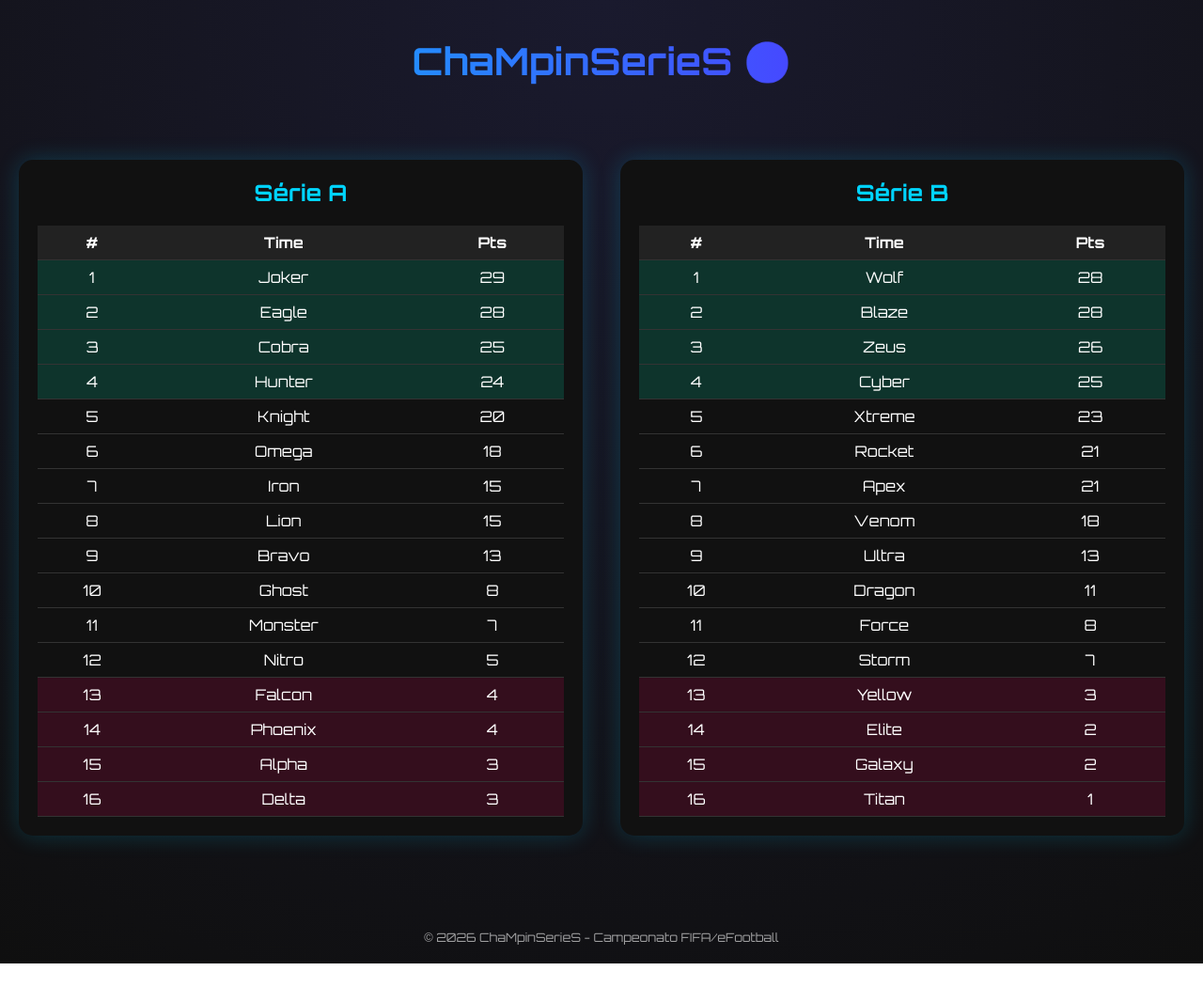
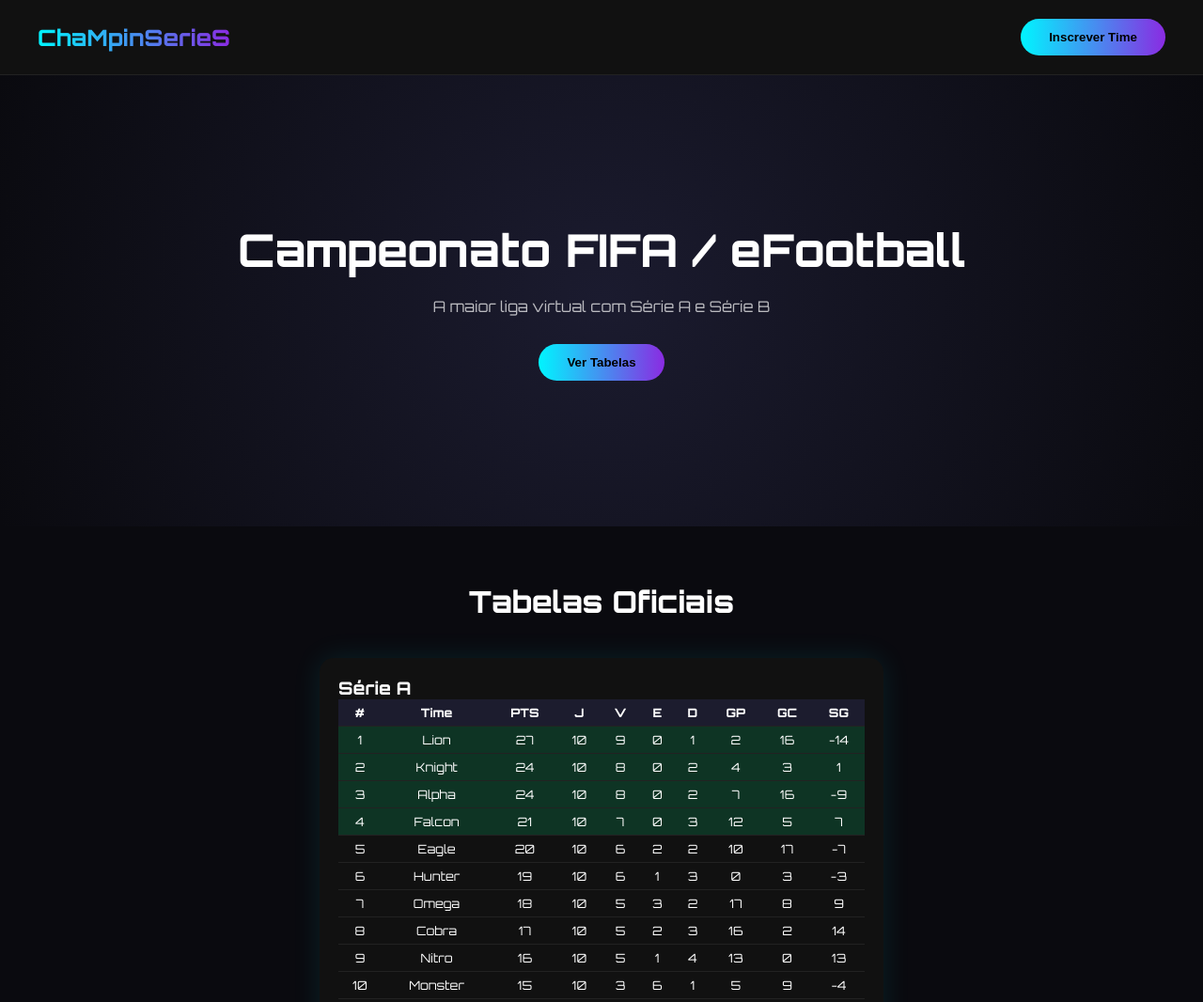
Before and after one commit to thyagodacruz1-max/ChaMpinSerieS, a plain HTML site: page index.html in a window 1280 px wide. Shown: the top 1066 px of the page at 94% size. Before the commit the page ends 1025 px from the top, so only its background shows below. Drawn offline with Linux system fonts and the light colour scheme.

Commit message:
Update index.html

```diff
--- a/index.html
+++ b/index.html
@@ -3,35 +3,88 @@
 <head>
 <meta charset="UTF-8">
 <meta name="viewport" content="width=device-width, initial-scale=1.0">
-<title>ChaMpinSerieS</title>
-
-<link href="https://fonts.googleapis.com/css2?family=Orbitron:wght@400;700&display=swap" rel="stylesheet">
+<title>ChaMpinSerieS | Campeonato FIFA / eFootball</title>
+<link href="https://fonts.googleapis.com/css2?family=Orbitron:wght@400;600;800&display=swap" rel="stylesheet">
 
 <style>
 *{margin:0;padding:0;box-sizing:border-box}
 
 body{
     font-family:'Orbitron',sans-serif;
-    background: radial-gradient(circle at top,#1a1a2e,#0f0f0f);
+    background:#0a0a0f;
     color:white;
+    overflow-x:hidden;
 }
 
 header{
-    text-align:center;
-    padding:40px;
-    font-size:2.5rem;
-    font-weight:700;
-    background:linear-gradient(90deg,#00d4ff,#6a00ff);
+    padding:20px 40px;
+    display:flex;
+    justify-content:space-between;
+    align-items:center;
+    background:#111;
+    border-bottom:1px solid #222;
+}
+
+.logo{
+    font-size:1.5rem;
+    font-weight:800;
+    background:linear-gradient(90deg,#00f5ff,#8a2be2);
     -webkit-background-clip:text;
     color:transparent;
 }
 
-.container{
+.hero{
+    height:60vh;
+    display:flex;
+    flex-direction:column;
+    justify-content:center;
+    align-items:center;
+    text-align:center;
+    background:radial-gradient(circle at center,#1b1b2f,#0a0a0f);
+}
+
+.hero h1{
+    font-size:3rem;
+    margin-bottom:20px;
+}
+
+.hero p{
+    opacity:0.7;
+    margin-bottom:30px;
+}
+
+.btn{
+    padding:12px 30px;
+    background:linear-gradient(90deg,#00f5ff,#8a2be2);
+    border:none;
+    border-radius:30px;
+    cursor:pointer;
+    font-weight:600;
+    transition:0.3s;
+}
+
+.btn:hover{
+    transform:scale(1.05);
+    box-shadow:0 0 20px #00f5ff;
+}
+
+.section{
+    padding:60px 20px;
+    max-width:1200px;
+    margin:auto;
+}
+
+.section h2{
+    text-align:center;
+    margin-bottom:40px;
+    font-size:2rem;
+}
+
+.tables{
     display:flex;
     flex-wrap:wrap;
+    gap:40px;
     justify-content:center;
-    gap:40px;
-    padding:40px 20px;
 }
 
 .card{
@@ -40,65 +93,74 @@ header{
     border-radius:15px;
     width:100%;
     max-width:600px;
-    box-shadow:0 0 25px rgba(0,212,255,0.2);
-}
-
-h2{
-    text-align:center;
-    margin-bottom:20px;
-    color:#00d4ff;
+    box-shadow:0 0 30px rgba(0,245,255,0.1);
 }
 
 table{
     width:100%;
     border-collapse:collapse;
+    font-size:0.8rem;
 }
 
 th,td{
-    padding:8px;
+    padding:6px;
     text-align:center;
-    border-bottom:1px solid #333;
+    border-bottom:1px solid #222;
 }
 
 th{
-    background:#222;
+    background:#1c1c2e;
 }
 
 tr:hover{
-    background:#1f1f3a;
+    background:#1a1a35;
 }
 
-.top{
-    background:rgba(0,255,200,0.15);
+.g4{
+    background:rgba(0,255,150,0.15);
 }
 
-.rebaixado{
+.zr{
     background:rgba(255,0,100,0.15);
 }
 
 footer{
     text-align:center;
-    padding:20px;
-    margin-top:40px;
-    font-size:0.8rem;
+    padding:30px;
+    border-top:1px solid #222;
+    margin-top:60px;
     opacity:0.6;
+}
+
+@media(max-width:768px){
+    .hero h1{font-size:2rem}
 }
 </style>
 </head>
 
 <body>
 
-<header>ChaMpinSerieS ⚽</header>
+<header>
+<div class="logo">ChaMpinSerieS</div>
+<button class="btn">Inscrever Time</button>
+</header>
 
-<div class="container">
+<section class="hero">
+<h1>Campeonato FIFA / eFootball</h1>
+<p>A maior liga virtual com Série A e Série B</p>
+<button class="btn">Ver Tabelas</button>
+</section>
+
+<section class="section">
+<h2>Tabelas Oficiais</h2>
+<div class="tables">
+
 <div class="card">
-        <h2>Série A</h2>
+<h3>Série A</h3>
 <table id="serieA">
 <thead>
 <tr>
-                    <th>#</th>
-                    <th>Time</th>
-                    <th>Pts</th>
+<th>#</th><th>Time</th><th>PTS</th><th>J</th><th>V</th><th>E</th><th>D</th><th>GP</th><th>GC</th><th>SG</th>
 </tr>
 </thead>
 <tbody></tbody>
@@ -106,63 +168,69 @@ footer{
 </div>
 
 <div class="card">
-        <h2>Série B</h2>
+<h3>Série B</h3>
 <table id="serieB">
 <thead>
 <tr>
-                    <th>#</th>
-                    <th>Time</th>
-                    <th>Pts</th>
+<th>#</th><th>Time</th><th>PTS</th><th>J</th><th>V</th><th>E</th><th>D</th><th>GP</th><th>GC</th><th>SG</th>
 </tr>
 </thead>
 <tbody></tbody>
 </table>
 </div>
+
 </div>
+</section>
 
 <footer>
-© 2026 ChaMpinSerieS - Campeonato FIFA/eFootball
+© 2026 ChaMpinSerieS - Todos os direitos reservados
 </footer>
 
 <script>
-const serieA = [
-"Alpha","Bravo","Cobra","Delta",
-"Eagle","Falcon","Ghost","Hunter",
-"Iron","Joker","Knight","Lion",
-"Monster","Nitro","Omega","Phoenix"
-];
+const timesA = ["Alpha","Bravo","Cobra","Delta","Eagle","Falcon","Ghost","Hunter","Iron","Joker","Knight","Lion","Monster","Nitro","Omega","Phoenix"];
+const timesB = ["Rocket","Storm","Titan","Ultra","Venom","Wolf","Xtreme","Yellow","Zeus","Apex","Blaze","Cyber","Dragon","Elite","Force","Galaxy"];
 
-const serieB = [
-"Rocket","Storm","Titan","Ultra",
-"Venom","Wolf","Xtreme","Yellow",
-"Zeus","Apex","Blaze","Cyber",
-"Dragon","Elite","Force","Galaxy"
-];
+function gerarDados(nome){
+let j=10;
+let v=Math.floor(Math.random()*j);
+let e=Math.floor(Math.random()*(j-v));
+let d=j-v-e;
+let gp=Math.floor(Math.random()*20);
+let gc=Math.floor(Math.random()*20);
+let sg=gp-gc;
+let pts=(v*3)+e;
+return {nome,pts,j,v,e,d,gp,gc,sg};
+}
 
-function gerarTabela(times, id){
-    const tbody=document.querySelector(`#${id} tbody`);
-    let dados=times.map(t=>({
-        nome:t,
-        pontos:Math.floor(Math.random()*30)
-    }));
-    dados.sort((a,b)=>b.pontos-a.pontos);
+function gerarTabela(lista,id){
+let dados=lista.map(t=>gerarDados(t));
+dados.sort((a,b)=>b.pts-a.pts || b.sg-a.sg);
 
-    dados.forEach((time,i)=>{
-        const tr=document.createElement("tr");
-        if(i<4)tr.classList.add("top");
-        if(i>=12)tr.classList.add("rebaixado");
+let tbody=document.querySelector(`#${id} tbody`);
+
+dados.forEach((t,i)=>{
+let tr=document.createElement("tr");
+if(i<4)tr.classList.add("g4");
+if(i>=12)tr.classList.add("zr");
 
 tr.innerHTML=`
 <td>${i+1}</td>
-        <td>${time.nome}</td>
-        <td>${time.pontos}</td>
+<td>${t.nome}</td>
+<td>${t.pts}</td>
+<td>${t.j}</td>
+<td>${t.v}</td>
+<td>${t.e}</td>
+<td>${t.d}</td>
+<td>${t.gp}</td>
+<td>${t.gc}</td>
+<td>${t.sg}</td>
 `;
 tbody.appendChild(tr);
 });
 }
 
-gerarTabela(serieA,"serieA");
-gerarTabela(serieB,"serieB");
+gerarTabela(timesA,"serieA");
+gerarTabela(timesB,"serieB");
 </script>
 
 </body>
```
Lines whose indentation alone changed are shown as unchanged.
